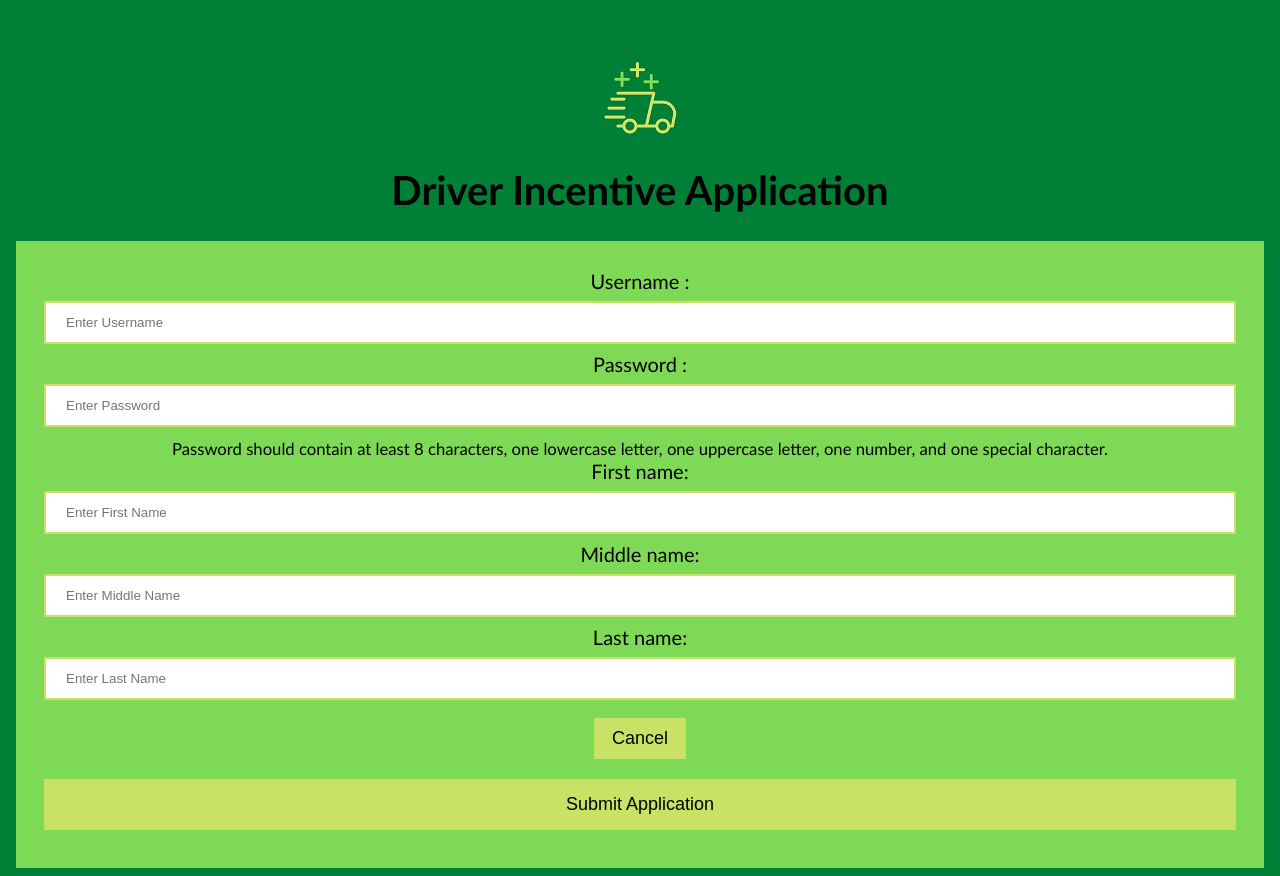
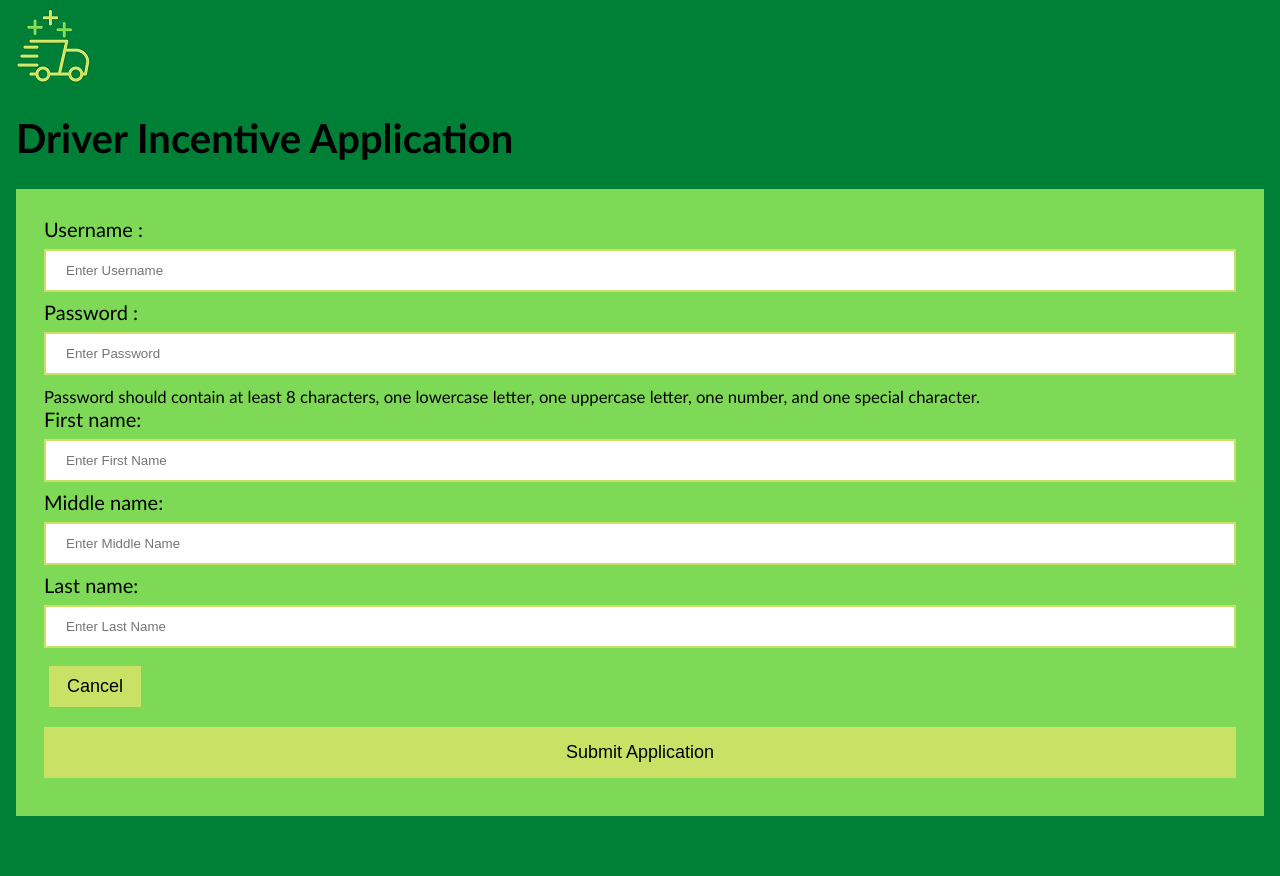
Before and after one commit to PantherJake/Trucker_Incentive_WebApp, a Vue app in the folder front-end/truck-incentive-program/: page /apply in a window 1280 px wide. After the commit the page ends 824 px from the top, so only its background shows below. Built offline with nearby package versions, Linux system fonts and the light colour scheme.

Commit message:
fixed minor warnings

```diff
--- a/front-end/truck-incentive-program/src/App.vue
+++ b/front-end/truck-incentive-program/src/App.vue
@@ -9,14 +9,3 @@ export default {
   name: 'App'
 }
 </script>
-
-<style>
-#app {
-  font-family: Avenir, Helvetica, Arial, sans-serif;
-  -webkit-font-smoothing: antialiased;
-  -moz-osx-font-smoothing: grayscale;
-  text-align: center;
-  color: black;
-  margin-top: 60px;
-}
-</style>
--- a/front-end/truck-incentive-program/src/components/Application.vue
+++ b/front-end/truck-incentive-program/src/components/Application.vue
@@ -2,7 +2,7 @@
   <html>
   <head>
     <meta name="viewport" content="width=device-width, initial-scale=1">
-    <title> Sign Up Page </title>
+    <title> Application Page </title>
   </head>
     <body>
     <img src="../assets/appLogoSmall.png"  alt=""/>
--- a/front-end/truck-incentive-program/src/components/extras/ContactSupport.vue
+++ b/front-end/truck-incentive-program/src/components/extras/ContactSupport.vue
@@ -7,7 +7,7 @@
     <body>
         <a href="mailto:jvickio@clemson.edu">
         <button>
-            <p><b>Contact Support</b></p>
+            <b>Contact Support</b>
         </button>
         </a>
     </body>
```
